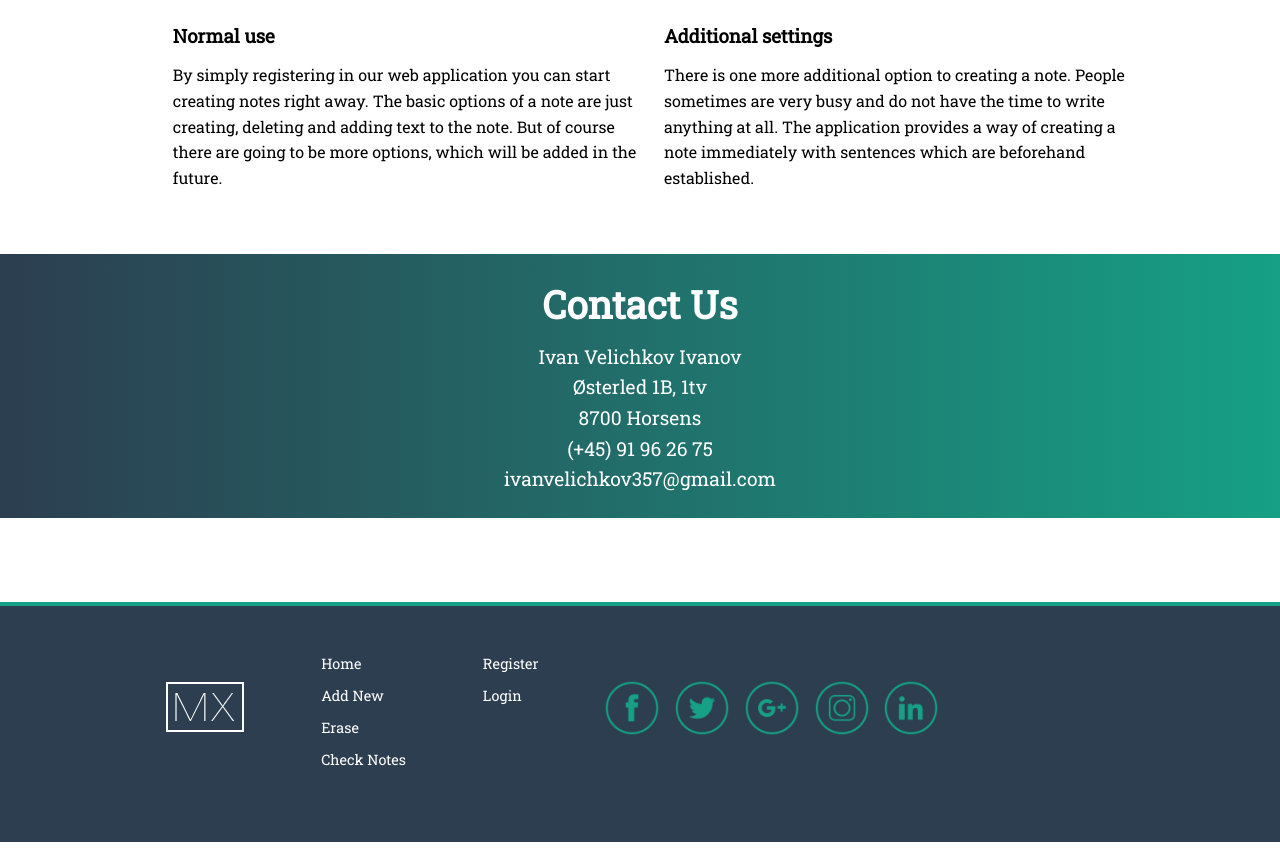
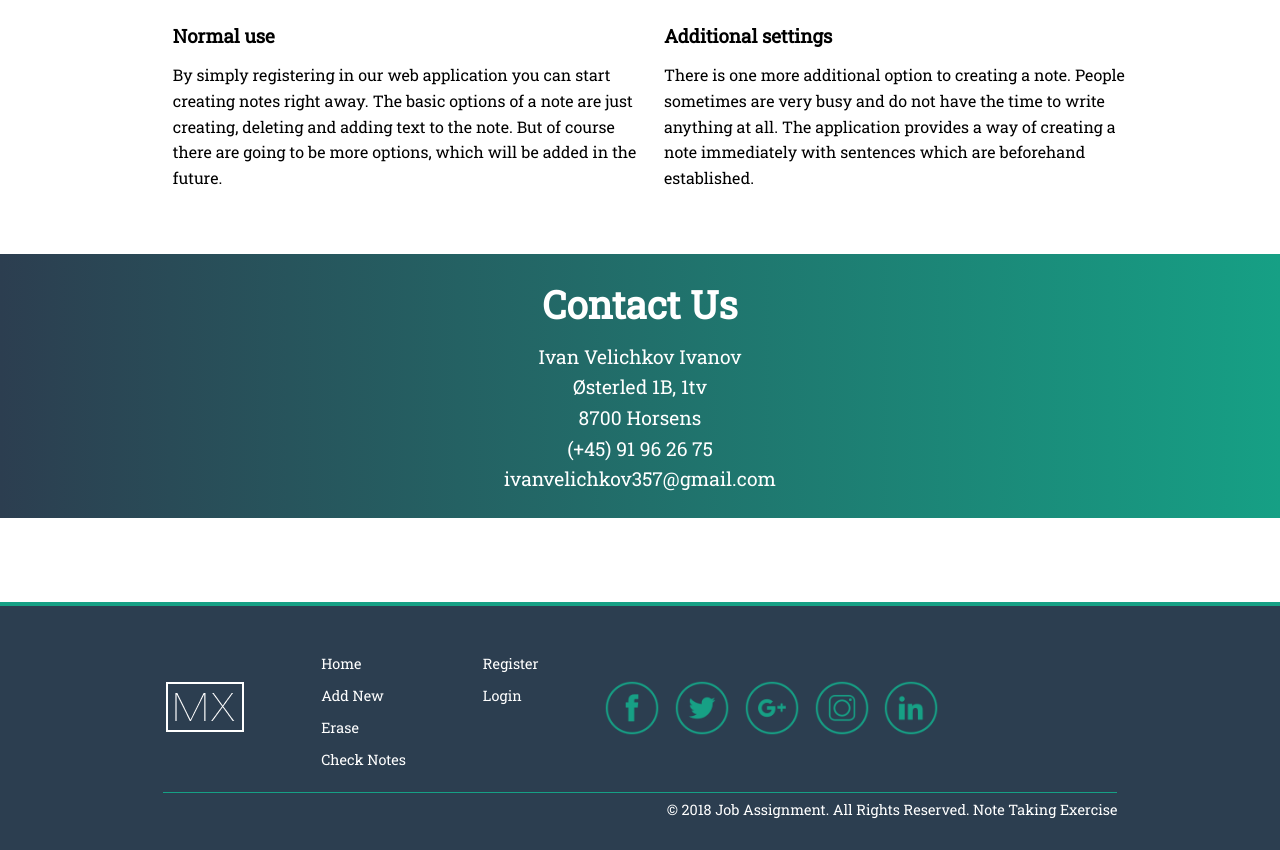
Before and after one commit to vankoto/Note-Taking-Web-Exercise, a plain HTML site: page index.html in a window 1280 px wide. Shown: the part 1768-2618 px from the top of the page. Drawn offline with nearby package versions, Linux system fonts and the light colour scheme.

Commit message:
Finished the footer

```diff
--- a/index.html
+++ b/index.html
@@ -195,10 +195,12 @@
         <li><a href="https://www.facebook.com/" class="icon facebook" title="Facebook" target="_blank"></a></li>
         <li><a href="https://twitter.com/" class="icon twitter" title="Twitter" target="_blank"></a></li>
         <li><a href="https://plus.google.com" class="icon googleplus" title="GooglePlus" target="_blank"></a></li>
-        <li><a href="https://www.instagram.com/" class="icon instagram" title="Intagram" target="_blank"></a></li>
+        <li><a href="https://www.instagram.com/" class="icon instagram" title="Instagram" target="_blank"></a></li>
         <li><a href="https://www.linkedin.com/" class="icon linkedin" title="LinkedIn" target="_blank"></a></li>
       </ul>
     </div>
+    <hr class="footer-divider">
+    <h4>&copy 2018 Job Assignment. All Rights Reserved. Note Taking Exercise</h4>
   </footer>
 
 <script src="https://ajax.googleapis.com/ajax/libs/jquery/3.3.1/jquery.min.js"></script>
--- a/styles/sass/main.scss
+++ b/styles/sass/main.scss
@@ -377,9 +377,10 @@ $note-color-add: #DAA671;
 
 .footer{
   margin-top: 6.5%;
+  padding: 0;
   border-top: 4px solid $hover-color;
   width: 100%;
-  height: 15rem;
+  height: auto;
   background-color: $bg-color;
   .footer-logo{
   display: block;
@@ -463,4 +464,25 @@ $note-color-add: #DAA671;
       }
     }
   }
+  .footer-divider{
+    display: block;
+    margin: 0 auto;
+    padding: 0;
+    width: 74.5%;
+    height: 1px;
+    background-color: $hover-color;
+    border: 0 solid $hover-color;
+    overflow: hidden; //If there is no overflow it will position on the same place with
+                      //the other elements in the footer.
+  }
+  h4{
+    margin: 0.7% 0 0 0;
+    padding-bottom: 2rem;
+    text-align: right;
+    width: 87.3%;
+    font-family: $font;
+    font-size: 0.9rem;
+    font-weight: normal;
+    color: $text-color;
+  }
 }
```
Also changed, not shown: styles/css/main.css, 1 other file.
